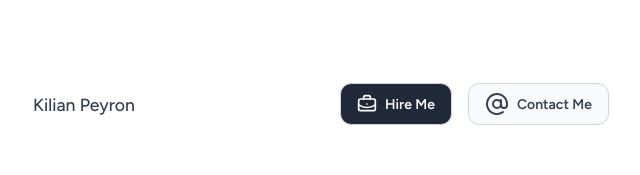
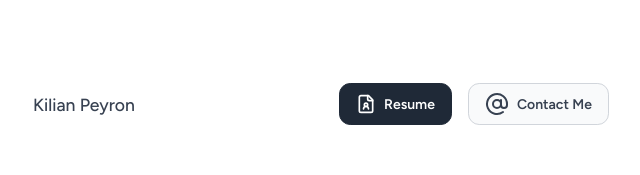
Before and after one commit to kikspey/portfolio, a Next.js app: page / in a window 1280 px wide. Shown: the top 175 px of the page, without its empty margins (319-959 px from the left). Built offline with nearby package versions, Linux system fonts and the light colour scheme.

Commit message:
updated Navbar & Button

```diff
--- a/components/Navbar/Navbar.tsx
+++ b/components/Navbar/Navbar.tsx
@@ -7,7 +7,8 @@ import {
   NavTitle,
 } from "./Navbar.styles";
 import { Button } from "@/ui/Button";
-import { AtSign, BriefcaseBusiness } from "lucide-react";
+import { AtSign, FileUser } from "lucide-react";
+import Link from "next/link";
 
 const Navbar = () => {
   return (
@@ -15,14 +16,16 @@ const Navbar = () => {
       <NavTitle>Kilian Peyron</NavTitle>
       <NavbarLinks>
         <NavbarLink>
-          <Button icon={<BriefcaseBusiness width={20} height={20} />}>
-            Hire me
-          </Button>
+          <Link href="https://read.cv/kilianpeyron" passHref>
+            <Button icon={<FileUser width={20} height={20} />}>Resume</Button>
+          </Link>
         </NavbarLink>
         <NavbarLink>
-          <Button icon={<AtSign />} variant="secondary">
-            Contact me
-          </Button>
+          <Link href="mailto:kilian@hhn.fr" passHref>
+            <Button icon={<AtSign />} variant="secondary">
+              Contact me
+            </Button>
+          </Link>
         </NavbarLink>
       </NavbarLinks>
     </StyledNavbar>
--- a/ui/Button.tsx
+++ b/ui/Button.tsx
@@ -16,7 +16,7 @@ const buttonVariants = {
   variant: {
     default: css`
       background-color: var(--main-button);
-      border: 1px solid var(--border);
+      border: 1px solid var(--main-button);
       color: var(--background);
     `,
     secondary: css`
```
